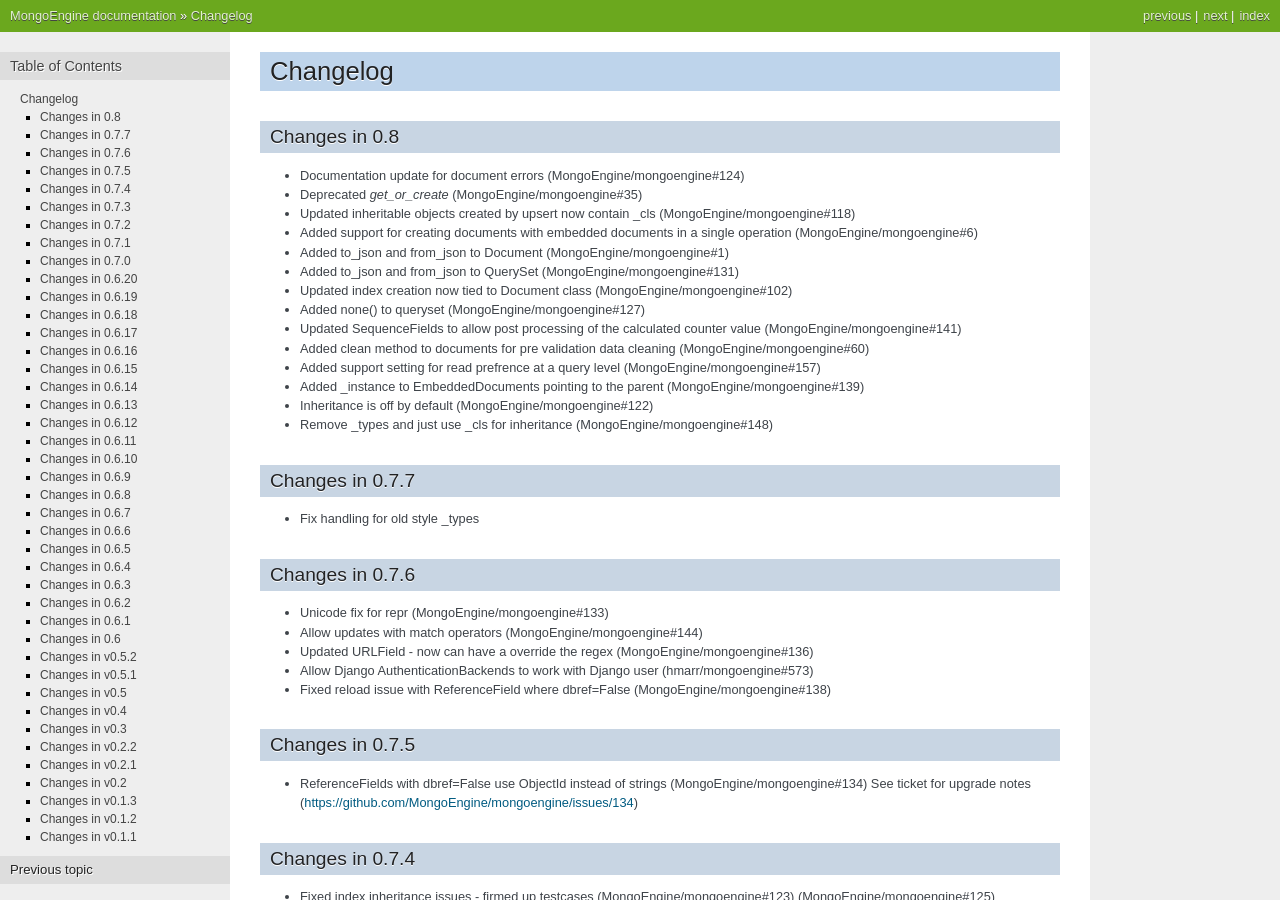
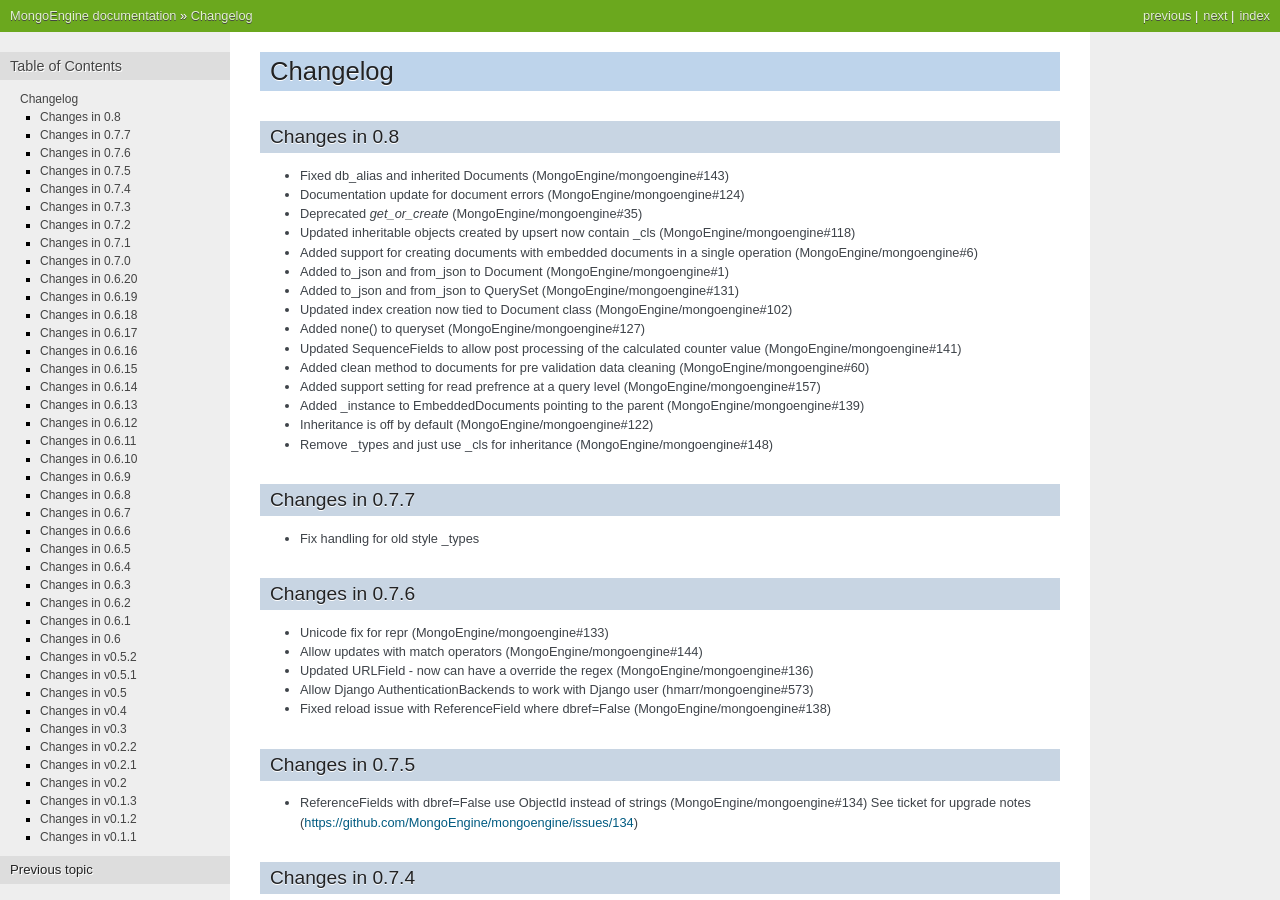
Before and after one commit to MongoEngine/mongoengine, a Sphinx documentation site: the page built from docs/changelog.rst, in a window 1280 px wide and 900 px high. Built offline with Sphinx 7.4.7, drawn with Linux system fonts in a browser that asks for light colours; the version number could not be read and is left out.

Commit message:
Updated docs regarding 3598fe0fb45d969ef936fedc33db4a63371266a8
Fixed db_alias and inherited Documents (MongoEngine/mongoengine#143)

```diff
--- a/docs/changelog.rst
+++ b/docs/changelog.rst
@@ -4,6 +4,7 @@ Changelog
 
 Changes in 0.8
 ==============
+- Fixed db_alias and inherited Documents (MongoEngine/mongoengine#143)
 - Documentation update for document errors (MongoEngine/mongoengine#124)
 - Deprecated `get_or_create` (MongoEngine/mongoengine#35)
 - Updated inheritable objects created by upsert now contain _cls (MongoEngine/mongoengine#118)
```
Also changed, not shown: 1 other file.
